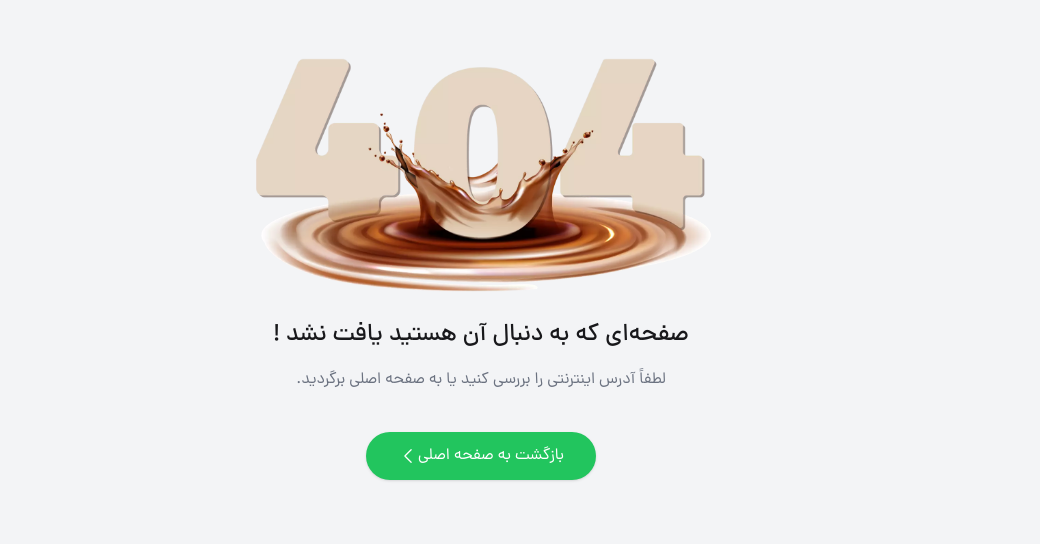
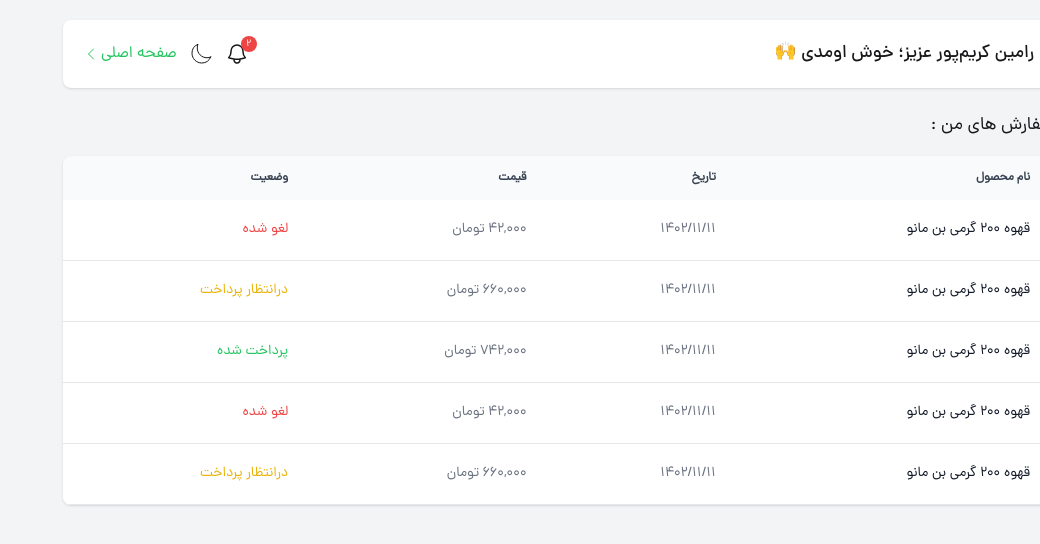
Before and after one commit to ramin-kp/caffeine-project, a Next.js app: page /u-panel/orders in a window 1280 px wide. Before the commit this address had no page. Shown: the top 544 px of the page, without its empty margins (240-1280 px from the left). Built offline with nearby package versions, Linux system fonts and the light colour scheme.

Commit message:
developing u-panel Orders page

```diff
--- a/package.json
+++ b/package.json
@@ -3,7 +3,7 @@
   "version": "0.1.0",
   "private": true,
   "scripts": {
-    "dev": "next dev",
+    "dev": "next dev --turbo",
     "build": "next build",
     "start": "next start",
     "lint": "next lint"
--- /dev/null
+++ b/src/app/u-panel/orders/page.js
@@ -0,0 +1,93 @@
+import UserPanelLayout from "@/components/Layouts/UserPanelLayout/UserPanelLayout";
+import React from "react";
+
+function Orders() {
+  return (
+    <UserPanelLayout>
+      <div className="grid grid-cols-12 gap-6 lg:gap-12 mt-6">
+        <div className="col-span-12">
+          <p className="text-lg"> سفارش های من :</p>
+          <div className="relative mt-4 overflow-x-auto shadow rounded-lg">
+            <table className="w-full text-sm text-right text-gray-500 dark:text-gray-400">
+              <thead className="text-xs text-gray-700  bg-gray-50 dark:bg-zinc-700 dark:text-gray-200">
+                <tr>
+                  <th scope="col" className="px-6 py-3.5">
+                    نام محصول
+                  </th>
+                  <th scope="col" className="px-6 py-3.5">
+                    تاریخ
+                  </th>
+                  <th scope="col" className="px-6 py-3.5">
+                    قیمت
+                  </th>
+                  <th scope="col" className="px-6 py-3.5">
+                    وضعیت
+                  </th>
+                </tr>
+              </thead>
+              <tbody>
+                <tr className="bg-white border-b dark:bg-zinc-800 dark:border-gray-700 hover:bg-gray-50 dark:hover:bg-zinc-600">
+                  <th
+                    scope="row"
+                    className="px-6 py-5 font-medium text-gray-900 whitespace-nowrap dark:text-white"
+                  >
+                    قهوه 200 گرمی بن مانو
+                  </th>
+                  <td className="px-6 py-5">1402/11/11</td>
+                  <td className="px-6 py-5">42,000 تومان</td>
+                  <td className="px-6 py-5 text-red-500">لغو شده</td>
+                </tr>
+                <tr className="bg-white border-b dark:bg-zinc-800 dark:border-gray-700 hover:bg-gray-50 dark:hover:bg-zinc-600">
+                  <th
+                    scope="row"
+                    className="px-6 py-5 font-medium text-gray-900 whitespace-nowrap dark:text-white"
+                  >
+                    قهوه 200 گرمی بن مانو
+                  </th>
+                  <td className="px-6 py-5">1402/11/11</td>
+                  <td className="px-6 py-5">660,000 تومان</td>
+                  <td className="px-6 py-5 text-yellow-500">درانتظار پرداخت</td>
+                </tr>
+                <tr className="bg-white border-b dark:bg-zinc-800 dark:border-gray-700 hover:bg-gray-50 dark:hover:bg-zinc-600">
+                  <th
+                    scope="row"
+                    className="px-6 py-5 font-medium text-gray-900 whitespace-nowrap dark:text-white"
+                  >
+                    قهوه 200 گرمی بن مانو
+                  </th>
+                  <td className="px-6 py-5">1402/11/11</td>
+                  <td className="px-6 py-5">742,000 تومان</td>
+                  <td className="px-6 py-5 text-green-500">پرداخت شده</td>
+                </tr>
+                <tr className="bg-white border-b dark:bg-zinc-800 dark:border-gray-700 hover:bg-gray-50 dark:hover:bg-zinc-600">
+                  <th
+                    scope="row"
+                    className="px-6 py-5 font-medium text-gray-900 whitespace-nowrap dark:text-white"
+                  >
+                    قهوه 200 گرمی بن مانو
+                  </th>
+                  <td className="px-6 py-5">1402/11/11</td>
+                  <td className="px-6 py-5">42,000 تومان</td>
+                  <td className="px-6 py-5 text-red-500">لغو شده</td>
+                </tr>
+                <tr className="bg-white border-b dark:bg-zinc-800 dark:border-gray-700 hover:bg-gray-50 dark:hover:bg-zinc-600">
+                  <th
+                    scope="row"
+                    className="px-6 py-5 font-medium text-gray-900 whitespace-nowrap dark:text-white"
+                  >
+                    قهوه 200 گرمی بن مانو
+                  </th>
+                  <td className="px-6 py-5">1402/11/11</td>
+                  <td className="px-6 py-5">660,000 تومان</td>
+                  <td className="px-6 py-5 text-yellow-500">درانتظار پرداخت</td>
+                </tr>
+              </tbody>
+            </table>
+          </div>
+        </div>
+      </div>
+    </UserPanelLayout>
+  );
+}
+
+export default Orders;
```
